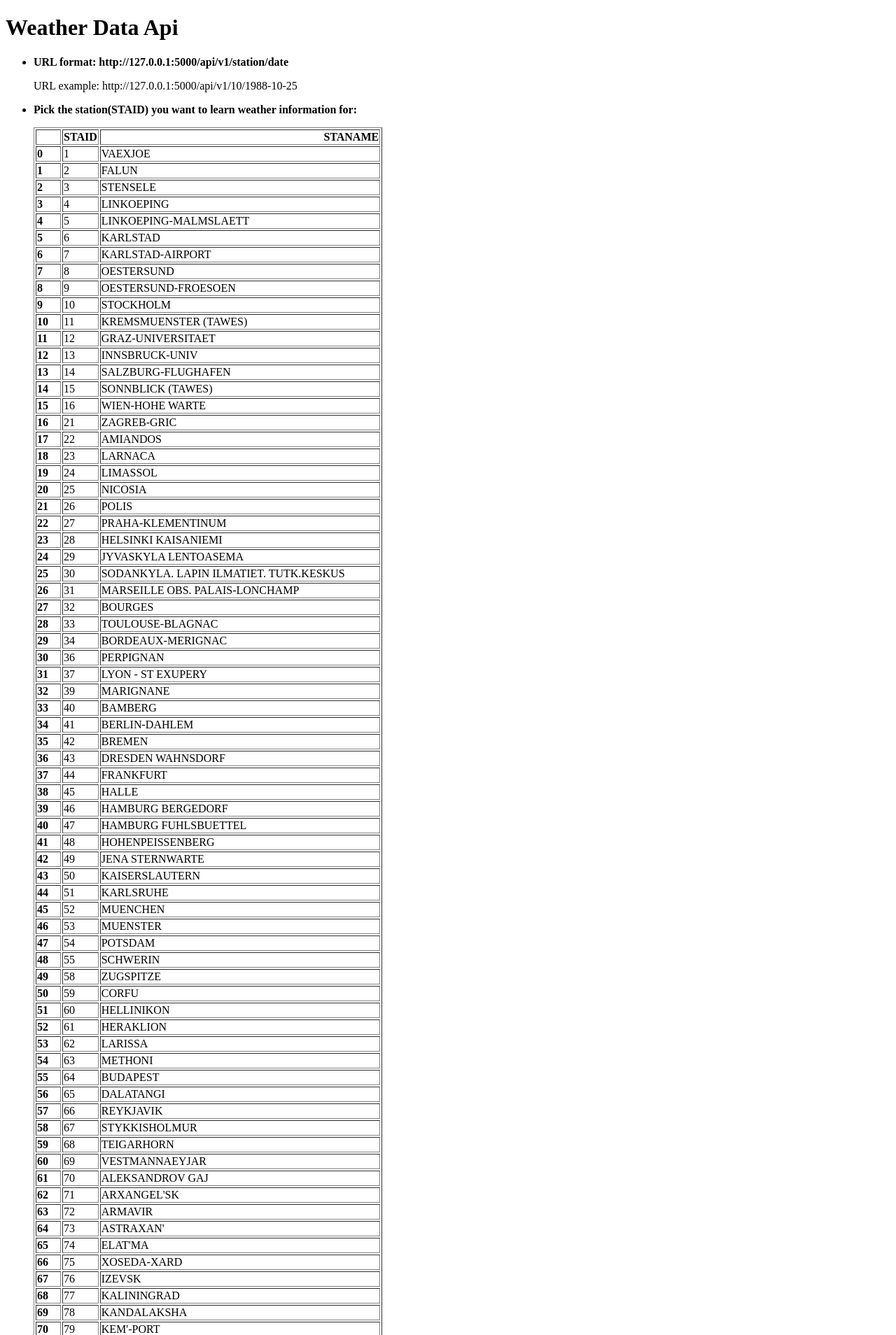
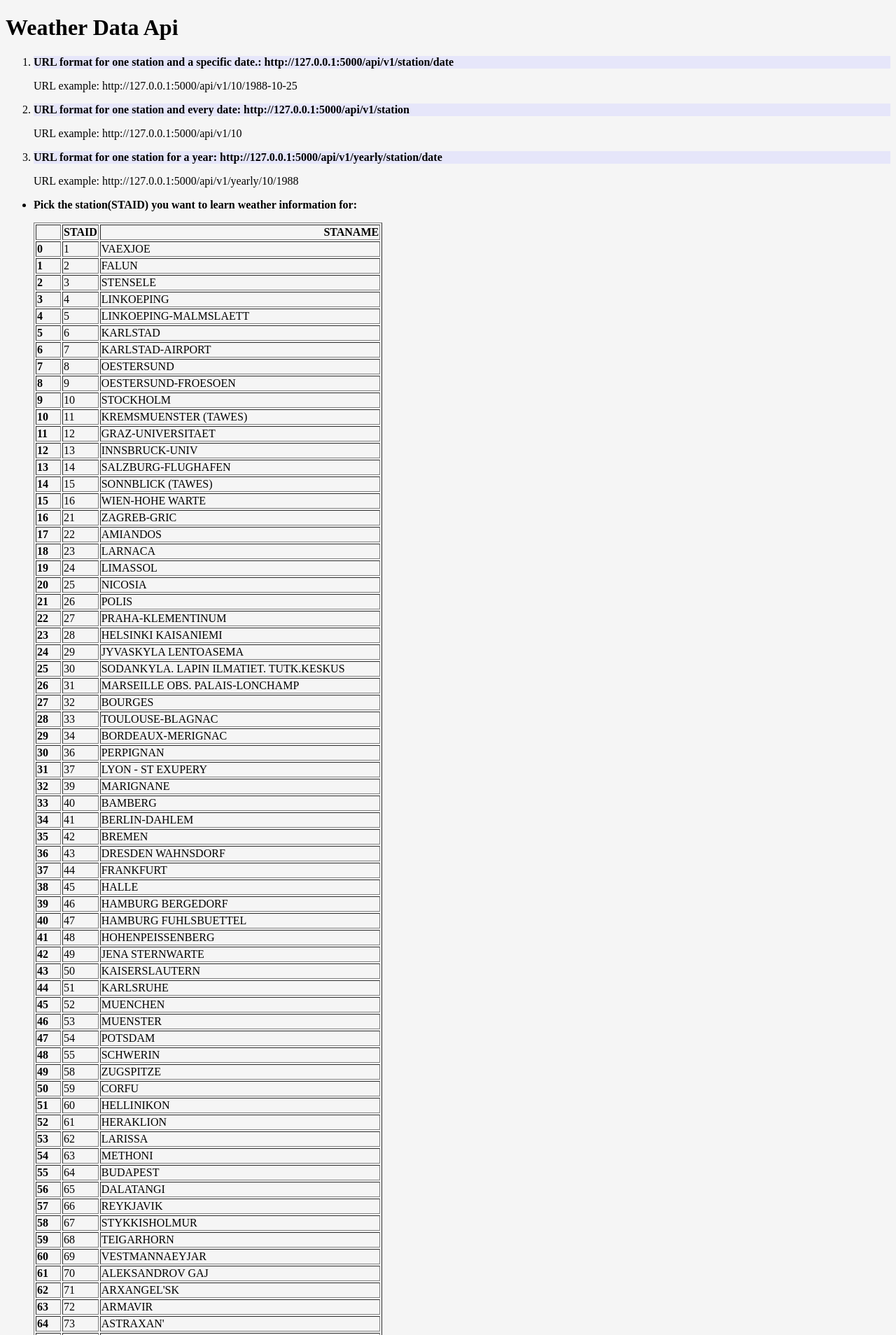
Before and after one commit to GDemeterr/Weather_API, a Flask app: page / in a window 1280 px wide. Shown: the top 1908 px of the page at 70% size. Run offline with Flask 3, Linux system fonts and the light colour scheme.

Commit message:
Add the option to take information for every date of a station and the option to take information for a station yearly.

```diff
--- a/main.py
+++ b/main.py
@@ -22,5 +22,22 @@ def about(station, date):
             "temperature": temperature}
 
 
+@app.route("/api/v1/<station>")
+def every_date(station):
+    filename="small_data/TG_STAID" + str(station).zfill(6) + ".txt"
+    df = pd.read_csv(filename, skiprows=20, parse_dates=["    DATE"])
+    result = df.to_dict(orient="records")
+    return result
+
+
+@app.route("/api/v1/yearly/<station>/<year>")
+def yearly(station, year):
+    filename = "small_data/TG_STAID" + str(station).zfill(6) + ".txt"
+    df = pd.read_csv(filename, skiprows=20)
+    df["    DATE"] = df["    DATE"].astype(str)
+    result = df[df["    DATE"].str.startswith(str(year))].to_dict(orient="records")
+    return result
+
+
 if __name__ == "__main__":
     app.run(debug=True)
--- a/templates/home.html
+++ b/templates/home.html
@@ -2,10 +2,13 @@
 <html lang="en">
 <head>
     <meta charset="UTF-8">
-    <title>Weather Data Api</title>
+    <title id="Title">Weather Data Api</title>
     <style>
-
+        *{
+           background-color: #F5F5F5;
+        }
         #Format{
+           background-color: #E6E6FA;
            font-weight: 900;
         }
 
@@ -17,11 +20,21 @@
 </head>
 <body>
 <h1>Weather Data Api</h1>
-<ul>
+<ol>
     <li>
-        <p id="Format">URL format: http://127.0.0.1:5000/api/v1/station/date</p>
+        <p id="Format">URL format for one station and a specific date.: http://127.0.0.1:5000/api/v1/station/date</p>
         <p id="Example">URL example: http://127.0.0.1:5000/api/v1/10/1988-10-25</p>
     </li>
+    <li>
+        <p id="Format">URL format for one station and every date: http://127.0.0.1:5000/api/v1/station</p>
+        <p id="Example">URL example: http://127.0.0.1:5000/api/v1/10</p>
+    </li>
+    <li>
+        <p id="Format">URL format for one station for a year: http://127.0.0.1:5000/api/v1/yearly/station/date</p>
+        <p id="Example">URL example: http://127.0.0.1:5000/api/v1/yearly/10/1988</p>
+    </li>
+</ol>
+<ul>
     <li>
         <p id="Staid">Pick the station(STAID) you want to learn weather information for: </p>
         <p>{{data|safe}}</p>
```
